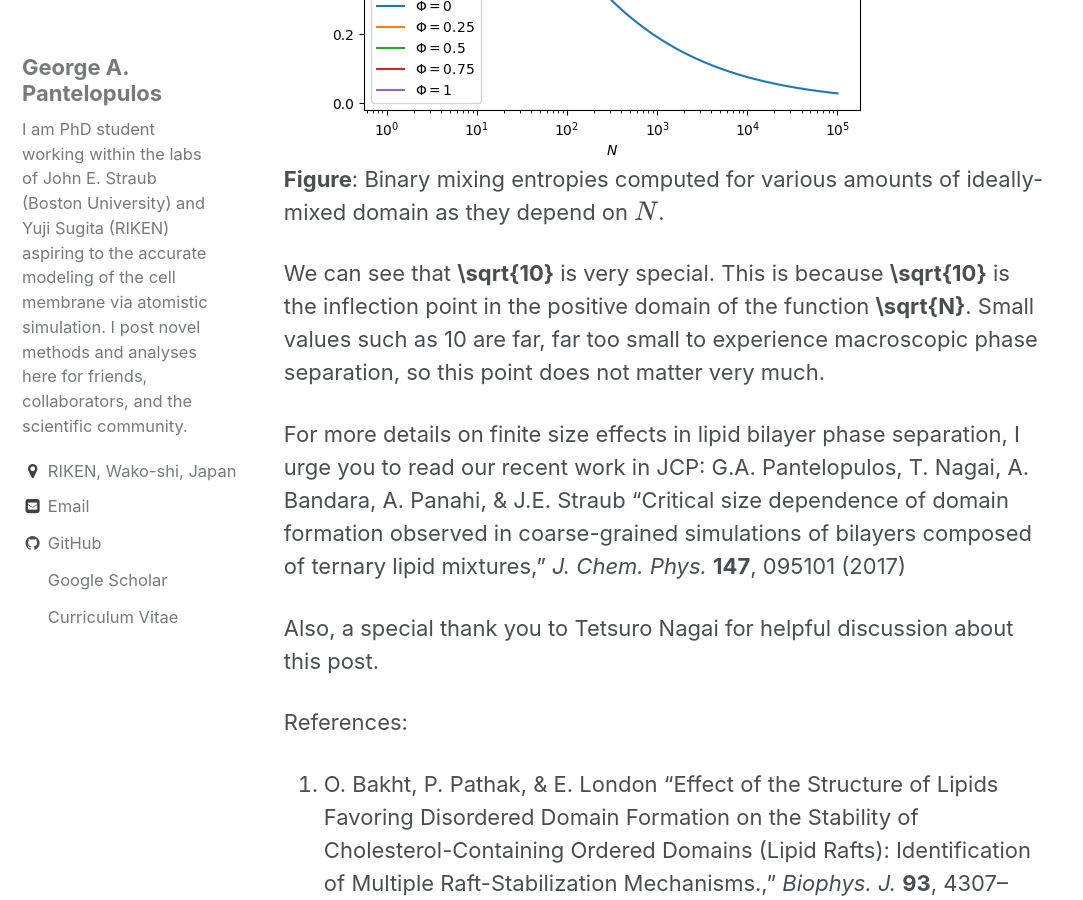
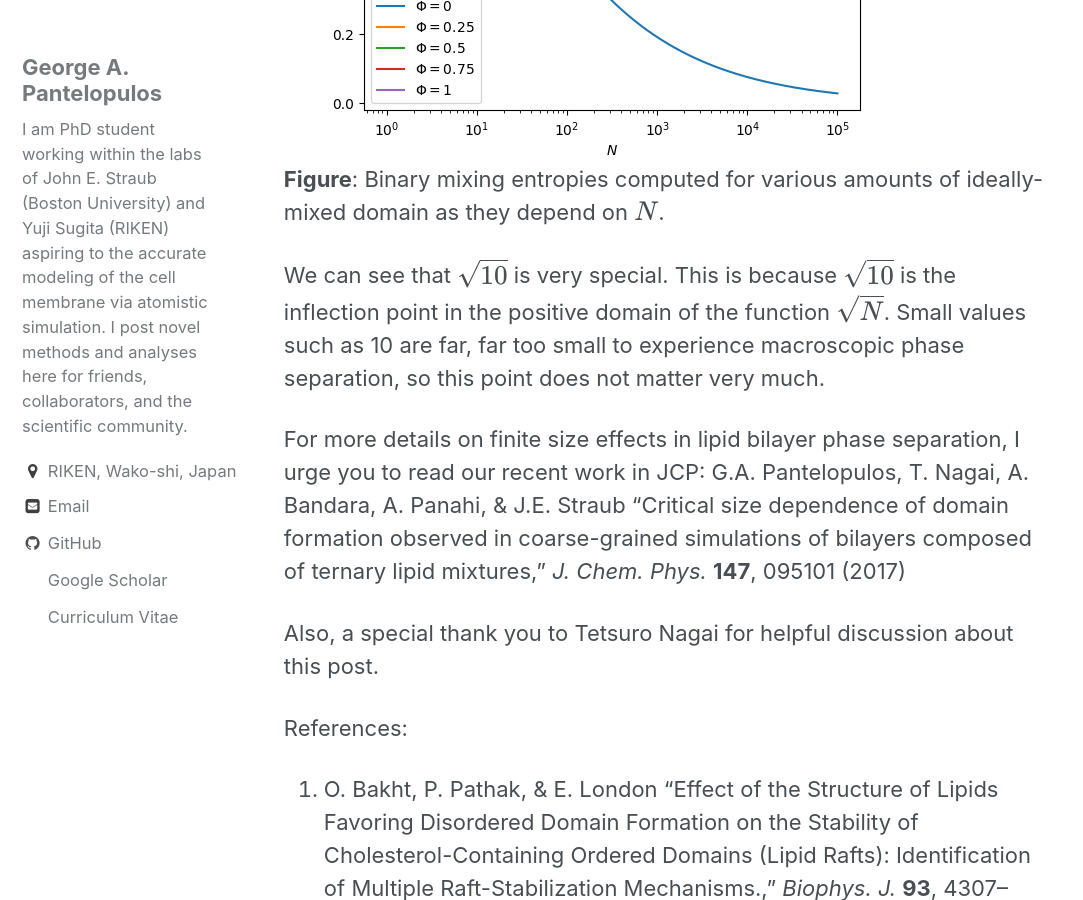
Before and after one commit to gpantel/gpantel.github.io, a Jekyll site: the page built from _posts/2017-08-30-misciblitypoint.markdown, in a window 1280 px wide and 900 px high, scrolled down 6068 px. Shown: the whole window, without its empty margins (0-1083 px from the left). Built offline with Jekyll 4.4.1, drawn with Linux system fonts in a browser that asks for light colours; formulas are drawn with MathJax 3.

Commit message:
Fixed bold to math mode

```diff
--- a/_posts/2017-08-30-misciblitypoint.markdown
+++ b/_posts/2017-08-30-misciblitypoint.markdown
@@ -61,7 +61,7 @@ Last, for fun, let's see how several different amounts of miscible phase change
 ![Pure Interface Cartoon]({{ site.url }}/assets/Membrane/MiscibilityMixingEntropyN.png)
 **Figure**: Binary mixing entropies computed for various amounts of ideally-mixed domain as they depend on $$N$$.
 
-We can see that **\sqrt{10}** is very special. This is because **\sqrt{10}** is the inflection point in the positive domain of the function **\sqrt{N}**. Small values such as 10 are far, far too small to experience macroscopic phase separation, so this point does not matter very much.
+We can see that $$\sqrt{10}$$ is very special. This is because $$\sqrt{10}$$ is the inflection point in the positive domain of the function $$\sqrt{N}$$. Small values such as 10 are far, far too small to experience macroscopic phase separation, so this point does not matter very much.
 
 For more details on finite size effects in lipid bilayer phase separation, I urge you to read our recent work in JCP:
 G.A. Pantelopulos, T. Nagai, A. Bandara, A. Panahi, & J.E. Straub "Critical size dependence of domain formation observed in coarse-grained simulations of bilayers composed of ternary lipid mixtures," *J. Chem. Phys.*  **147**, 095101 (2017)
```
